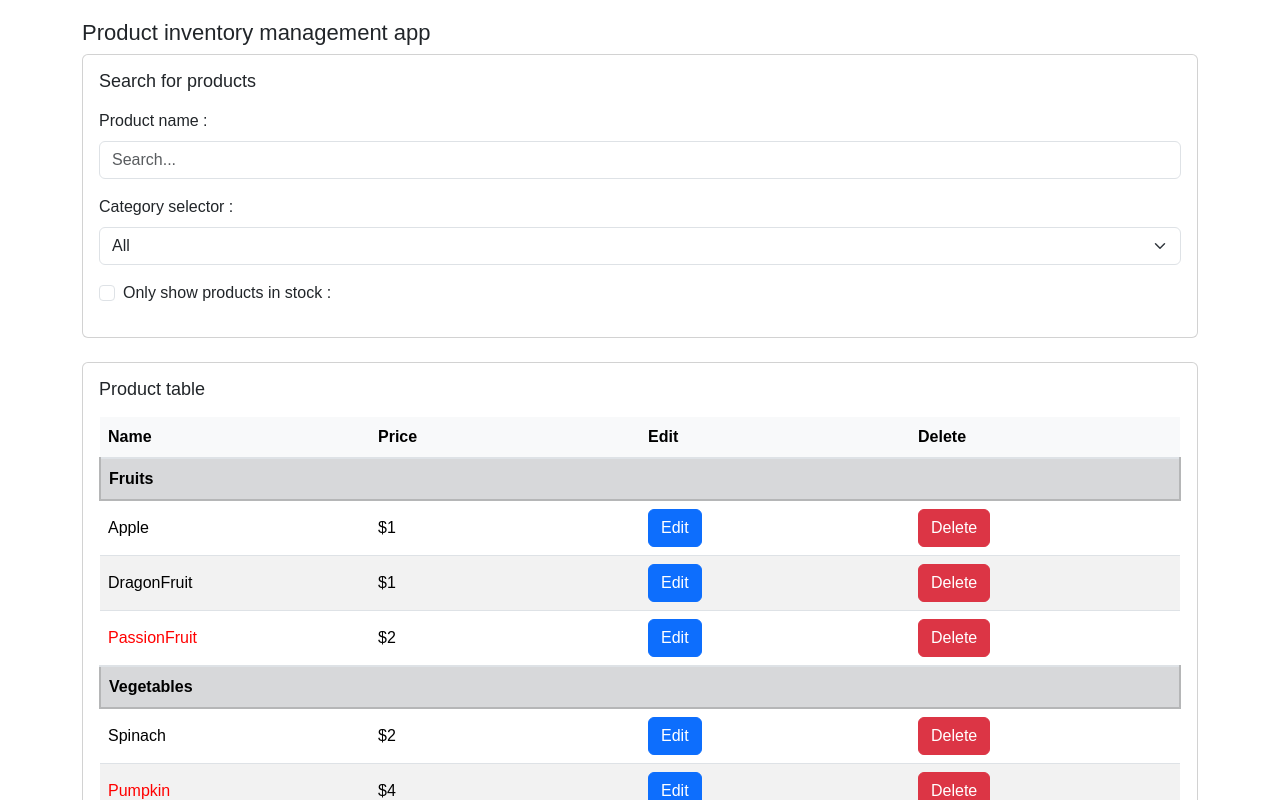
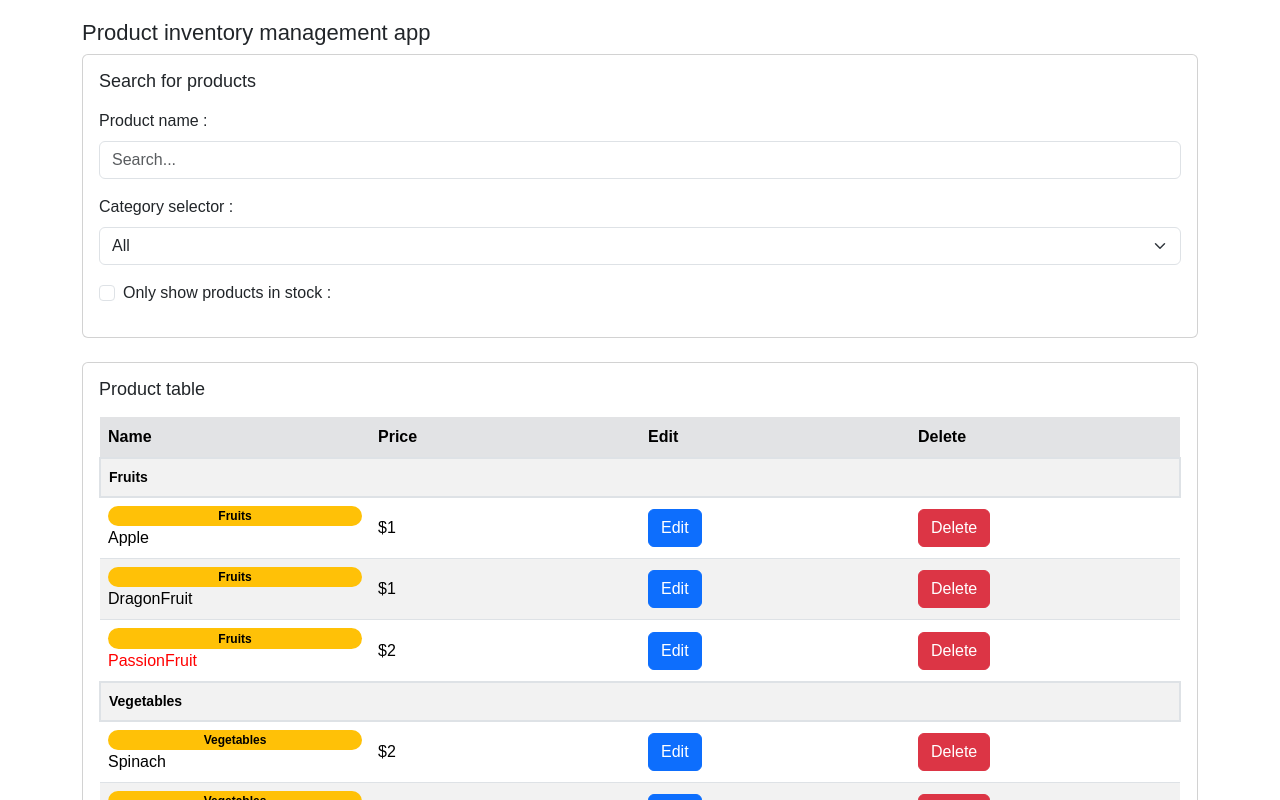
Before and after one commit to IchikaCoding/react-practice, a React (Vite) app: page / in a window 1280 px wide. Shown: the top 800 px of the page. Built offline with nearby package versions, Linux system fonts and the light colour scheme.

Commit message:
style: 商品行の表示を調整

```diff
--- a/src/components/ProductCategoryRow.jsx
+++ b/src/components/ProductCategoryRow.jsx
@@ -6,7 +6,7 @@
  */
 export default function ProductCategoryRow({ category }) {
   return (
-    <tr className="table table-secondary py-2 border-top border-2">
+    <tr className="text-muted small py-2 border-top border-2">
       {/* colSpanは、列を横向きに結合できるもの。今回でいうと、2列を一つのセルとして結合している */}
       {/* py-2は、paddingをトップとボトムの両方につけるもの？ */}
       <th colSpan="4" className="fw-bold text-start">
--- a/src/components/ProductRow.jsx
+++ b/src/components/ProductRow.jsx
@@ -130,7 +130,16 @@ export default function ProductRow({
     return (
       // 1行に2列を表示する
       <tr>
-        <td>{name}</td>
+        <td>
+          {/* TODO: このバッチかわいくない。。。 */}
+          <div className="d-flex flex-column">
+            <span className="badge rounded-pill text-bg-warning">
+              {product.category}
+            </span>
+            <span>{name}</span>
+          </div>
+        </td>
+
         <td>{`$${product.price}`}</td>
         <td>
           <button
--- a/src/components/ProductTable.jsx
+++ b/src/components/ProductTable.jsx
@@ -116,7 +116,7 @@ export default function ProductTable({
     <div className="table-responsive">
       <table className="table table-striped table-hover align-middle">
         <thead className="table-light">
-          <tr>
+          <tr className="table table-secondary">
             <th style={{ width: "25%" }}>Name</th>
             <th style={{ width: "25%" }}>Price</th>
             <th style={{ width: "25%" }}>Edit</th>
```
